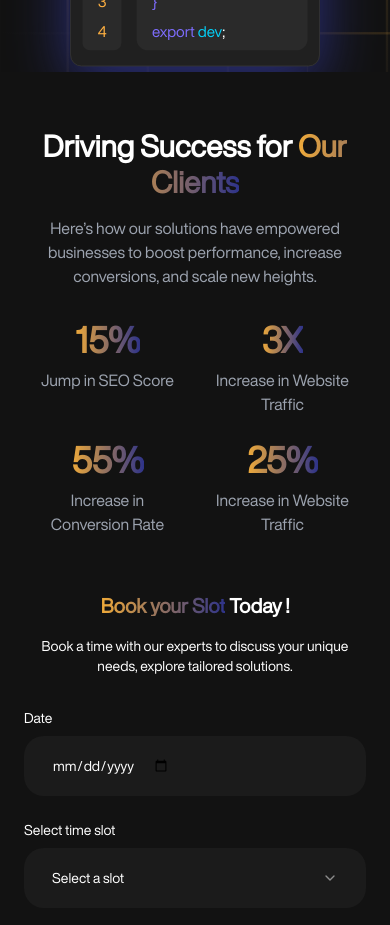
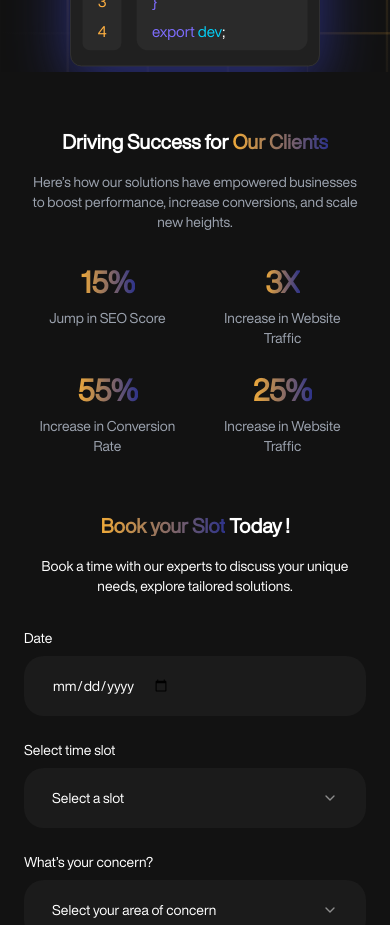
Before and after one commit to Blemense-Technologies/blemense-technologies, a Next.js app: page / in a window 390 px wide. Shown: the part 860-1785 px from the top of the page. Built offline with nearby package versions, Linux system fonts and the light colour scheme.

Commit message:
Improved styling in Features section

```diff
--- a/src/components/featStats.tsx
+++ b/src/components/featStats.tsx
@@ -8,9 +8,9 @@ type FeatureStatProps = {
 export default function FeatStats({ value, label }: FeatureStatProps) {
     return (
         <div className="space-y-2">
-            <p className="text-4xl font-bold">{" "}
+            <p className="text-3xl md:text-4xl lg:text-4xl font-bold">{" "}
                 <span className="text-gradient">{value}</span></p>
-            <p className="text-gray-400">{label}</p>
+            <p className="text-sm md:text-base lg:text-base text-gray-400">{label}</p>
         </div>
     )
 }
--- a/src/components/feats.tsx
+++ b/src/components/feats.tsx
@@ -7,11 +7,11 @@ export default function Feats() {
             <section className="p-8 text-white">
                 {/* Header */}
                 <div className="text-center space-y-4">
-                    <h2 className="text-3xl font-bold">
+                    <h2 className="text-xl md:text-3xl lg:text-3xl font-bold">
                         Driving Success for{" "}
-                        <span className="text-gradient">Our Clients</span>
+                        <span className="font-bold text-gradient">Our Clients</span>
                     </h2>
-                    <p className="text-gray-400 max-w-2xl mx-auto">
+                    <p className="text-sm md:text-base lg:text-base text-gray-400 max-w-2xl mx-auto">
                         Here’s how our solutions have empowered businesses to boost
                         performance, increase conversions, and scale new heights.
                     </p>
```
